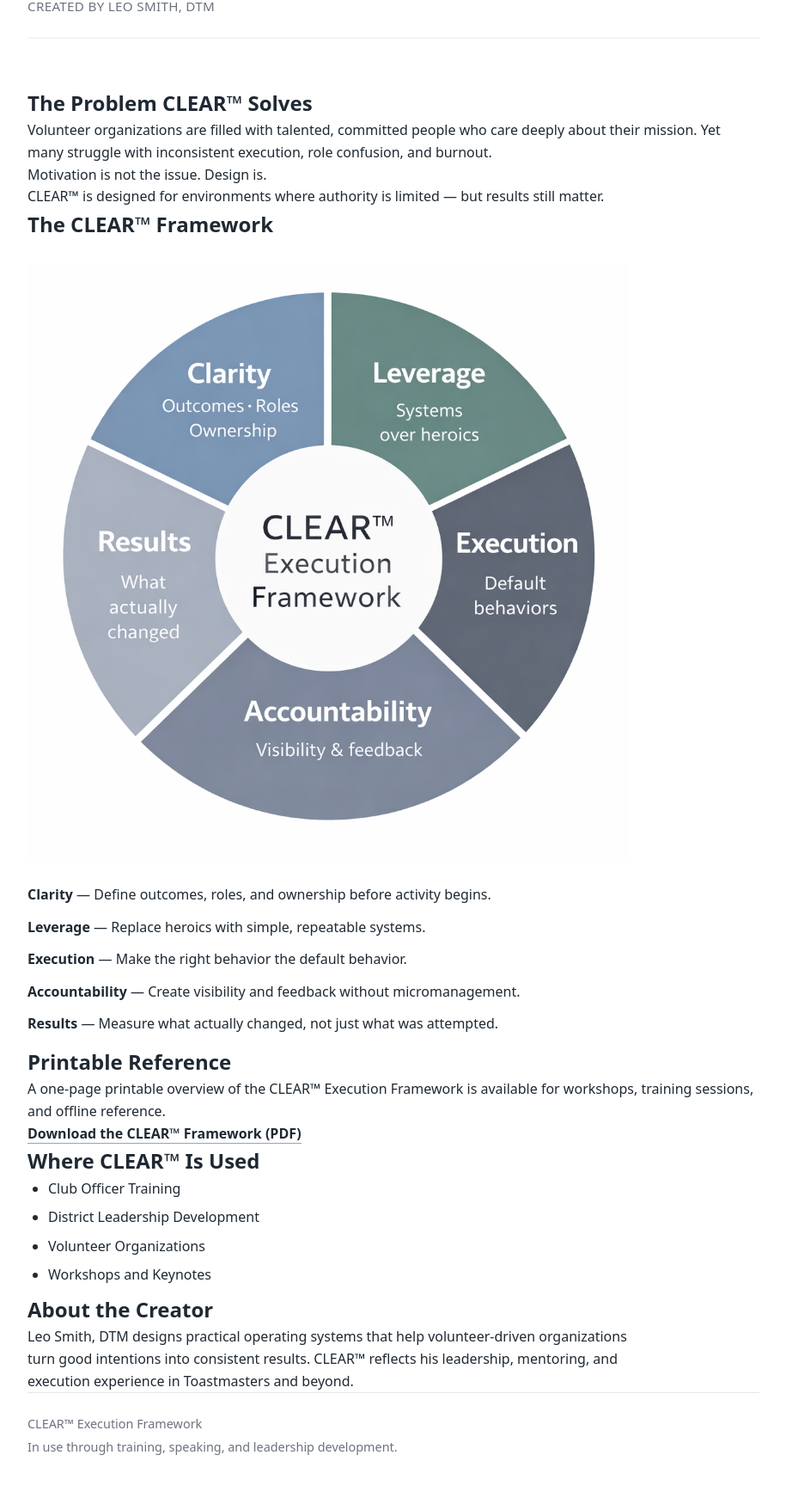
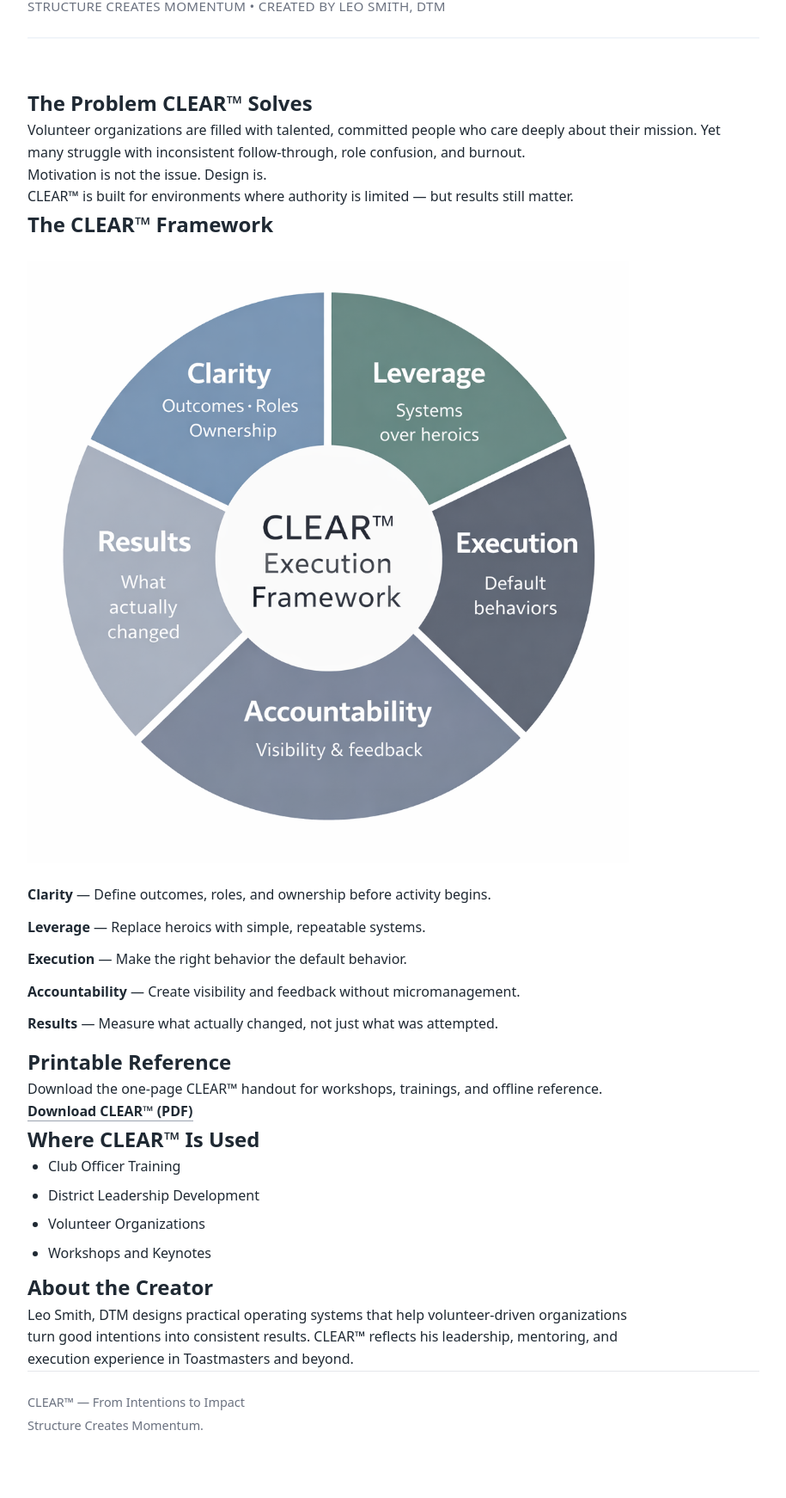
Before and after one commit to Leosmith1244/clear-execution-framework, a website: page Index.html in a window 1280 px wide. Shown: the part 202-1944 px from the top of the page at 86% size, without its empty margins (182-1097 px from the left). After the commit the page ends 1919 px from the top, so only its background shows below. Drawn offline with Linux system fonts and the light colour scheme.

Commit message:
Add files via upload

```diff
--- a/Index.html
+++ b/Index.html
@@ -3,8 +3,9 @@
 <head>
   <meta charset="UTF-8" />
   <meta name="viewport" content="width=device-width, initial-scale=1.0" />
-  <title>CLEAR™ Execution Framework</title>
-  <meta name="description" content="The CLEAR™ Execution Framework helps volunteer-driven organizations turn good intentions into consistent results." />
+
+  <title>CLEAR™ — From Intentions to Impact</title>
+  <meta name="description" content="CLEAR™ helps volunteer-driven organizations move from intentions to impact—because structure creates momentum." />
 
   <link rel="stylesheet" href="assets/clear-simple.css" />
 </head>
@@ -14,12 +15,14 @@
   <main class="container">
 
     <header class="hero">
-      <h1>CLEAR™ Execution Framework</h1>
+      <h1>CLEAR™</h1>
+
       <p class="subtitle">
-        Turning good intentions into consistent results in volunteer-driven organizations
+        From Intentions to Impact
       </p>
+
       <p class="byline">
-        Created by Leo Smith, DTM
+        Structure Creates Momentum • Created by Leo Smith, DTM
       </p>
     </header>
 
@@ -27,13 +30,13 @@
       <h2>The Problem CLEAR™ Solves</h2>
       <p>
         Volunteer organizations are filled with talented, committed people who care deeply about their mission.
-        Yet many struggle with inconsistent execution, role confusion, and burnout.
+        Yet many struggle with inconsistent follow-through, role confusion, and burnout.
       </p>
       <p>
         Motivation is not the issue. Design is.
       </p>
       <p class="emphasis">
-        CLEAR™ is designed for environments where authority is limited — but results still matter.
+        CLEAR™ is built for environments where authority is limited — but results still matter.
       </p>
     </section>
 
@@ -42,7 +45,7 @@
 
       <img
         src="assets/clear-framework-visual.png"
-  alt="CLEAR Execution Framework: Clarity, Leverage, Execution, Accountability, Results"
+        alt="CLEAR Framework Wheel: Clarity, Leverage, Execution, Accountability, Results"
         class="framework-image"
       />
 
@@ -64,15 +67,15 @@
         </li>
       </ul>
     </section>
+
     <section class="section pdf-only-hide">
       <h2>Printable Reference</h2>
       <p>
-    A one-page printable overview of the CLEAR™ Execution Framework is available for
-    workshops, training sessions, and offline reference.
+        Download the one-page CLEAR™ handout for workshops, trainings, and offline reference.
       </p>
       <p>
-    <a href="assets/CLEAR-Execution-Framework.pdf" class="pdf-link" target="_blank">
-      Download the CLEAR™ Framework (PDF)
+        <a href="assets/CLEAR-Execution-Framework.pdf" class="pdf-link" target="_blank" rel="noopener">
+          Download CLEAR™ (PDF)
         </a>
       </p>
     </section>
@@ -98,10 +101,10 @@
 
     <footer class="footer">
       <p>
-        CLEAR™ Execution Framework
+        CLEAR™ — From Intentions to Impact
       </p>
       <p class="footer-note">
-        In use through training, speaking, and leadership development.
+        Structure Creates Momentum.
       </p>
     </footer>
 
```
Lines whose indentation alone changed are shown as unchanged.
